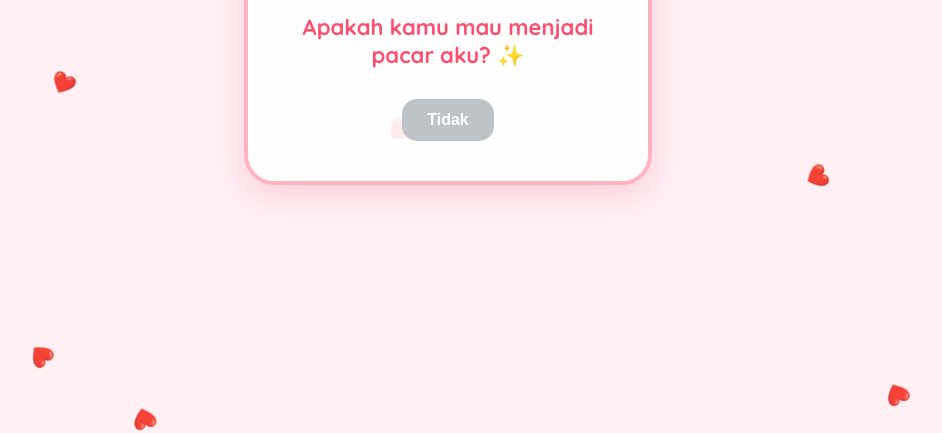
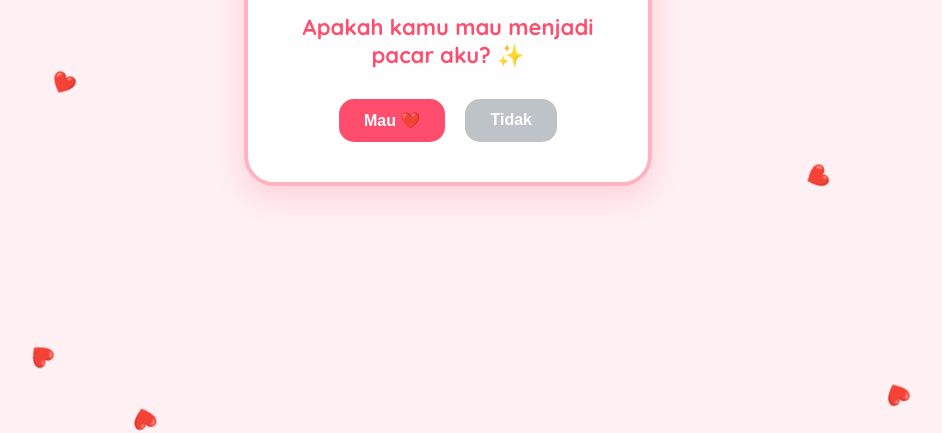
Before and after one commit to Wahyukuy/for--u, a plain HTML site: page index.html in a window 1280 px wide. Shown: the part 383-816 px from the top of the page, without its empty margins (192-1134 px from the left). Drawn offline with Linux system fonts and the light colour scheme.

Commit message:
Update index.html

```diff
--- a/index.html
+++ b/index.html
@@ -13,6 +13,7 @@
         <h1>Apakah kamu mau menjadi pacar aku? ✨</h1>
 
         <div class="btn-group">
+            <button id="btnMau" onclick="terimaKasih()">Mau ❤️</button>
             <button id="btnTidak" onmouseover="lariLari()" ontouchstart="lariLari()">Tidak</button>
         </div>
     </div>
```
